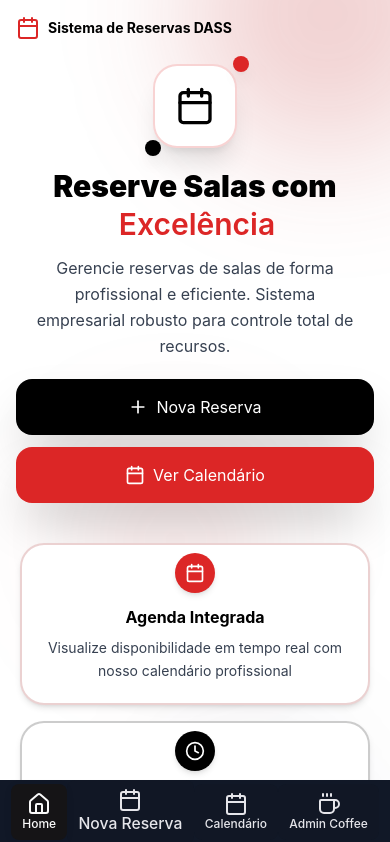
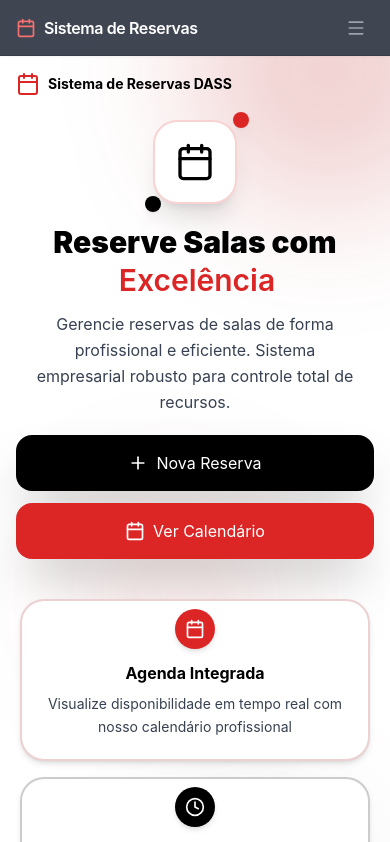
Before and after one commit to hellennverenaa/reservar_salas, a Vue app: page / in a window 390 px wide. Shown: the top 842 px of the page. Built offline with nearby package versions, Linux system fonts and the light colour scheme.

Commit message:
refactor(ui): redesenha Header com glassmorphism e menu hamburguer mobile
- unifica desktop e mobile em um unico header sticky, substitui o bottom nav por dropdown animado com backdrop, aplica backdrop-blur

- remove todo o CSS customizado em favor de Tailwind puro.

```diff
--- a/src/components/Header.vue
+++ b/src/components/Header.vue
@@ -1,100 +1,92 @@
 <template>
-  <div class="z-50">
-    <!-- Normal Nav -->
-    <header v-if="!isMobile" class="
-      w-full bg-gray-500 text-white shadow-lg fixed top-0 left-0 right-0 h-16
-      md:h-20 flex items-center justify-between px-4 md:px-8">
+  <div class="relative z-50">
+    <!-- Header unificado -->
+    <header class="sticky top-0 z-50 w-full h-14 md:h-16 flex items-center justify-between px-4 md:px-8
+      bg-gray-900/80 backdrop-blur-md border-b border-white/10 shadow-sm">
 
+      <!-- Logo -->
       <div class="flex items-center gap-2">
-        <CalendarIcon class="w-6 h-6 text-red-900" />
-        <span class="text-lg md:text-1xl font-semibold">Sistema de Reservas</span>
+        <CalendarIcon class="w-5 h-5 text-red-400" />
+        <span class="text-base font-semibold text-white tracking-tight">Sistema de Reservas</span>
       </div>
 
-      <nav class="hidden md:block">
-        <ul class="flex items-center gap-6">
-          <li>
-            <router-link to="/"
-              class="flex items-center gap-2 p-2 rounded-md text-gray-300 hover:text-white hover:bg-gray-700 transition-colors duration-200">
-              <HomeIcon class="w-5 h-5" />
-              <span class="font-medium">Home</span>
-            </router-link>
-          </li>
-            <li>
-            <router-link to="/reserva-sala"
-              class="flex items-center gap-3 p-2 rounded-md text-gray-300 hover:text-white hover:bg-gray-700 transition-colors duration-200">
-              <CalendarIcon class="w-7 h-7" />
-              <span class="font-medium">Nova Reserva</span>
-            </router-link>
-          </li>
-          <li>
-            <router-link to="/calendario"
-              class="flex items-center gap-2 p-2 rounded-md text-gray-300 hover:text-white hover:bg-gray-700 transition-colors duration-200">
-              <CalendarIcon class="w-5 h-5" />
-              <span class="font-medium">Calendário</span>
-            </router-link>
-          </li>
-          <li>
-            <router-link to="/LiberarCoffee"
-              class="flex items-center gap-2 p-2 rounded-md text-gray-300 hover:text-white hover:bg-gray-700 transition-colors duration-200">
-              <CoffeeIcon class="w-5 h-5" />
-              <span class="font-medium">Admin Coffee</span>
-            </router-link>
-          </li>
-
-        </ul>
+      <!-- Nav desktop -->
+      <nav class="hidden md:flex items-center gap-1">
+        <router-link
+          v-for="item in navItems"
+          :key="item.to"
+          :to="item.to"
+          class="flex items-center gap-2 px-3 py-2 rounded-md text-sm font-medium text-gray-400 hover:text-white hover:bg-white/10 transition-colors duration-200"
+          active-class="!text-white !bg-white/10"
+        >
+          <component :is="item.icon" class="w-4 h-4" />
+          <span>{{ item.label }}</span>
+        </router-link>
       </nav>
 
-      <div class="hidden md:flex items-center gap-3">
-        <div class="w-8 h-8 bg-gray-600 rounded-full flex items-center justify-center text-sm font-bold">U</div>
-        <span class="text-sm font-semibold text-gray-300">Nome do Usuário</span>
+      <!-- Direita: usuário (desktop) + hambúrguer (mobile) -->
+      <div class="flex items-center gap-3">
+        <div class="hidden md:flex items-center gap-2">
+          <div class="w-7 h-7 bg-gray-700 rounded-full flex items-center justify-center text-xs font-bold text-gray-300">
+            U
+          </div>
+          <span class="text-sm font-medium text-gray-400">Usuário</span>
+        </div>
+
+        <button
+          v-if="isMobile"
+          @click="menuOpen = !menuOpen"
+          class="md:hidden p-2 rounded-md text-gray-400 hover:text-white hover:bg-white/10 transition-colors duration-200"
+          aria-label="Abrir menu"
+        >
+          <XIcon v-if="menuOpen" class="w-5 h-5" />
+          <MenuIcon v-else class="w-5 h-5" />
+        </button>
       </div>
     </header>
 
-    <!-- bottom nav -->
-    <nav v-else class="
-      fixed bottom-0 left-0 w-full h-16 bg-gray-900 text-white shadow-lg z-50
-      md:hidden">
-      <ul class="flex justify-around items-center h-full">
-        <li>
-          <router-link to="/"
-            class="flex flex-col items-center justify-center w-full h-full p-2 rounded-lg text-gray-400 hover:text-white transition-colors duration-200">
-            <HomeIcon class="w-6 h-6" />
-            <span class="text-xs font-medium">Home</span>
+    <!-- Menu mobile dropdown -->
+    <Transition
+      enter-active-class="transition-all duration-200 ease-out"
+      enter-from-class="opacity-0 -translate-y-2"
+      enter-to-class="opacity-100 translate-y-0"
+      leave-active-class="transition-all duration-150 ease-in"
+      leave-from-class="opacity-100 translate-y-0"
+      leave-to-class="opacity-0 -translate-y-2"
+    >
+      <div
+        v-if="isMobile && menuOpen"
+        class="fixed top-14 left-0 right-0 z-40 bg-gray-900/95 backdrop-blur-md border-b border-white/10 shadow-lg"
+      >
+        <nav class="flex flex-col p-3 gap-1">
+          <router-link
+            v-for="item in navItems"
+            :key="item.to"
+            :to="item.to"
+            @click="menuOpen = false"
+            class="flex items-center gap-3 px-4 py-3 rounded-lg text-sm font-medium text-gray-400 hover:text-white hover:bg-white/10 transition-colors duration-200"
+            active-class="!text-white !bg-white/10"
+          >
+            <component :is="item.icon" class="w-5 h-5" />
+            <span>{{ item.label }}</span>
           </router-link>
-        </li>
-         <li>
-            <router-link to="/reserva-sala"
-              class="flex flex-col items-center justify-center w-full h-full p-2 rounded-lg text-gray-400 hover:text-white transition-colors duration-200">
-              <CalendarIcon class="w-6 h-6" />
-              <span class="font-medium">Nova Reserva</span>
-            </router-link>
-          </li>
-        <li>
-          <router-link to="/calendario"
-            class="flex flex-col items-center justify-center w-full h-full p-2 rounded-lg text-gray-400 hover:text-white transition-colors duration-200">
-            <CalendarIcon class="w-6 h-6" />
-            <span class="text-xs font-medium">Calendário</span>
-          </router-link>
-        </li>
-        <li>
-          <router-link to="/liberarCoffee"
-            class="flex flex-col items-center justify-center w-full h-full p-2 rounded-lg text-gray-400 hover:text-white transition-colors duration-200">
-            <CoffeeIcon class="w-6 h-6" />
-            <span class="text-xs font-medium">Admin Coffee</span>
-          </router-link>
-        </li>
-      </ul>
-    </nav>
+        </nav>
+      </div>
+    </Transition>
+
+    <!-- Backdrop do menu mobile -->
+    <div
+      v-if="isMobile && menuOpen"
+      @click="menuOpen = false"
+      class="fixed inset-0 z-30"
+    />
   </div>
 </template>
 
 <script setup>
+import { ref } from 'vue'
 import { RouterLink } from 'vue-router'
-import { HomeIcon, CalendarIcon, CoffeeIcon } from 'lucide-vue-next';
-
-const irParaReserva = () => {
-  router.push("reserva-sala")
-}
+import { HomeIcon, CalendarIcon, CoffeeIcon, MenuIcon, XIcon } from 'lucide-vue-next'
 
 const props = defineProps({
   isMobile: {
@@ -102,92 +94,13 @@ const props = defineProps({
     required: true
   }
 })
+
+const menuOpen = ref(false)
+
+const navItems = [
+  { to: '/', label: 'Home', icon: HomeIcon },
+  { to: '/reserva-sala', label: 'Nova Reserva', icon: CalendarIcon },
+  { to: '/calendario', label: 'Calendário', icon: CalendarIcon },
+  { to: '/LiberarCoffee', label: 'Admin Coffee', icon: CoffeeIcon },
+]
 </script>
-
-<style scoped>
-header {
-  width: 100%;
-  background: linear-gradient(90deg, #141415 0%, #afacb5 100%);
-  box-shadow: 0 2px 14px rgba(233, 229, 229, 0.067);
-  padding: 1;
-  position: 10px;
-  top: 0;
-  z-index: 4;
-}
-
-.wrapper {
-  max-width: 1200px;
-  margin: 0 auto;
-  padding: 0.5rem 1.5rem;
-  display: flex;
-  justify-content: center;
-  align-items: center;
-}
-
-nav {
-  display: flex;
-  gap: 1.5rem;
-  justify-content: center;
-  align-items: center;
-  width: 100%;
-  margin: 0;
-  padding: 1.2rem 0;
-}
-
-nav a {
-  color: #e5e5ea;
-  background: rgba(16, 16, 16, 0.08);
-  padding: 0.6rem 1.3rem;
-  border-radius: 24px;
-  font-size: 1.08rem;
-  font-weight: 500;
-  text-decoration: none;
-  transition: background 0.2s, color 0.2s;
-  border: none;
-}
-
-nav a.router-link-exact-active,
-nav a.router-link-active {
-  background: #151416;
-  color: #fafafa;
-  font-weight: 700;
-  box-shadow: 0 2px 8px #0001;
-}
-
-nav a:hover {
-  background: #191819;
-  color: #fff;
-}
-
-@media (max-width: 600px) {
-  .wrapper {
-    padding: 0.5rem 0.5rem;
-  }
-
-  nav {
-    gap: 0.5rem;
-    padding: 0.7rem 0;
-  }
-
-  nav a {
-    font-size: 0.98rem;
-    padding: 0.5rem 0.7rem;
-  }
-}
-
-/* Estilo para o link ativo no desktop */
-.md .router-link-exact-active {
-  color: #ef4444;
-  /* red-500 */
-  background-color: #374151;
-  /* gray-700 */
-}
-
-/* Estilo para o link ativo no mobile */
-.router-link-exact-active {
-  color: #ef4444;
-  /* red-500 */
-  background-color: #1F2937;
-  /* gray-800 */
-}
-</style>
```
